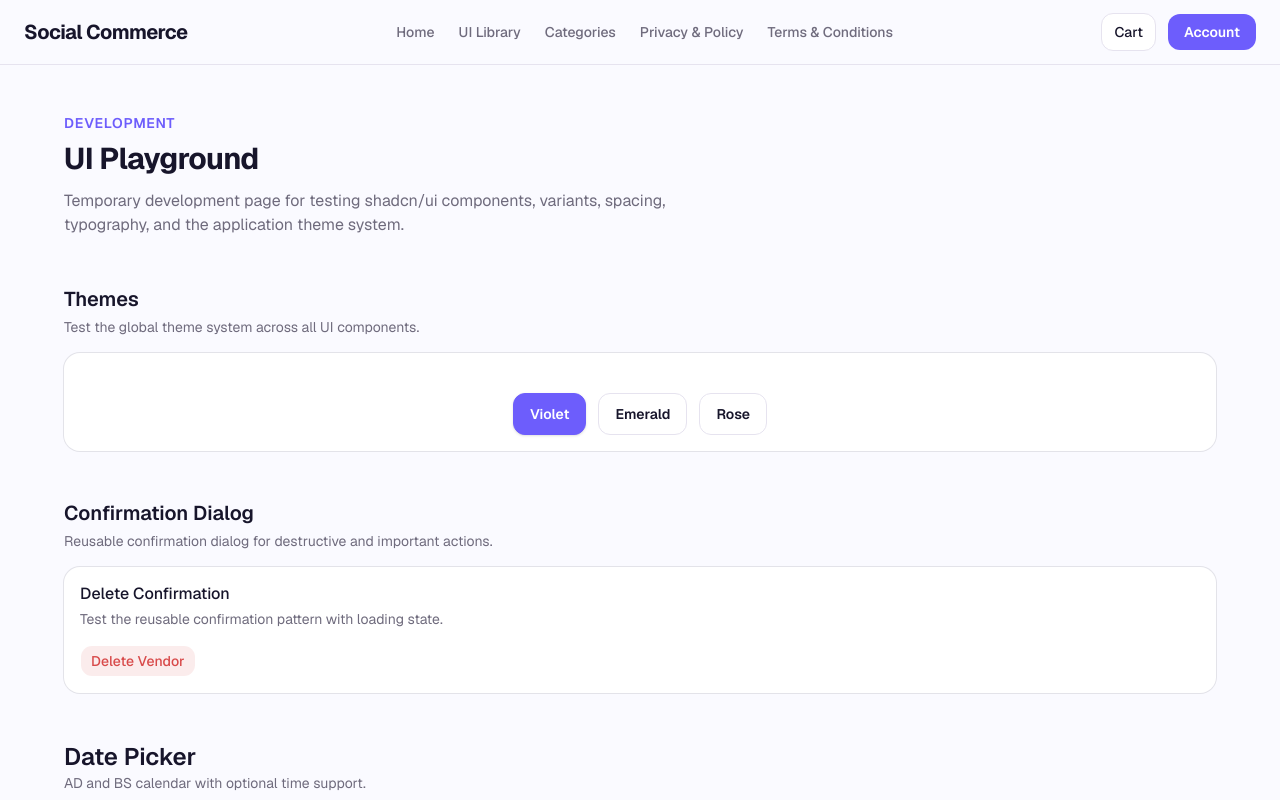
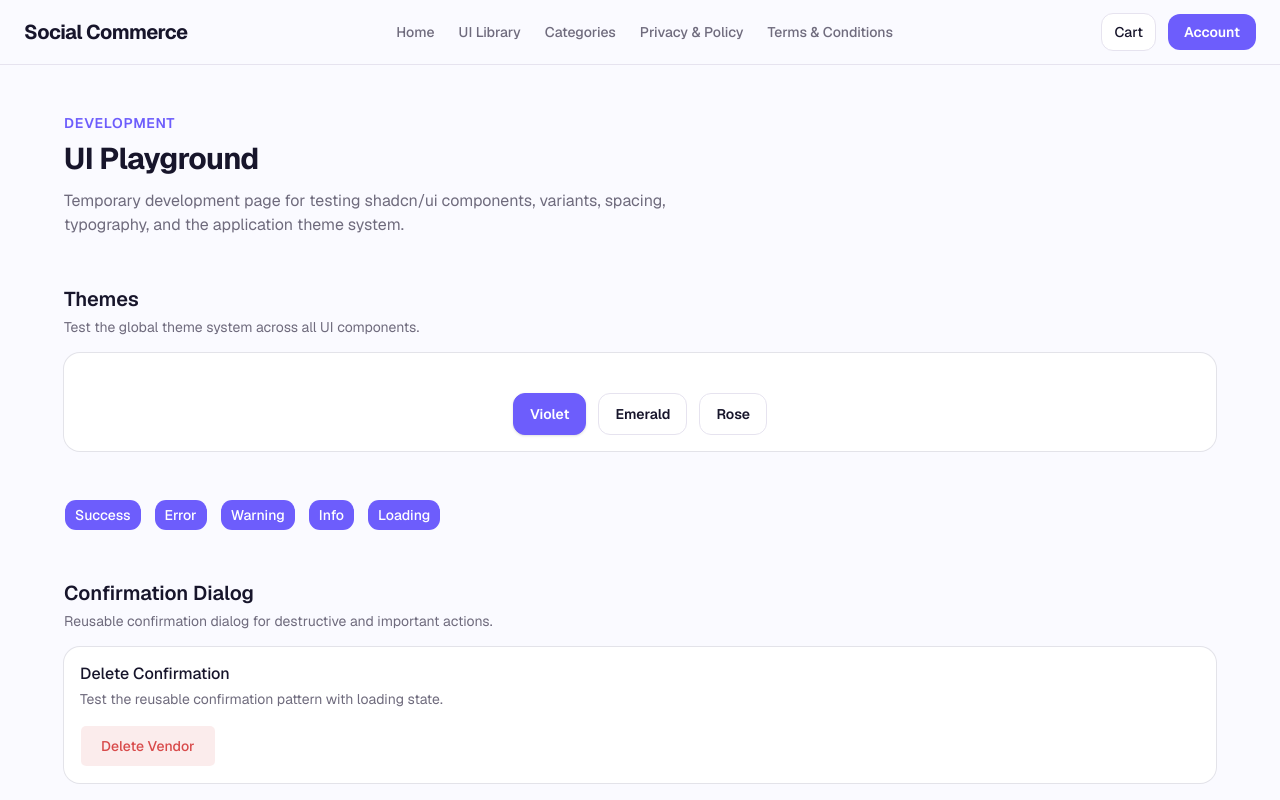
Before and after one commit to pramodlaha08/socio-ecommerce, a Next.js app: page /ui-playground in a window 1280 px wide. Shown: the top 800 px of the page. Built offline with nearby package versions, Linux system fonts and the light colour scheme.

Commit message:
feat(ui-playground): add toast notifications for user feedback and enhance delete button styling

```diff
--- a/src/app/ui-playground/page.tsx
+++ b/src/app/ui-playground/page.tsx
@@ -10,6 +10,7 @@ import { Label } from '@/components/ui/label';
 import { ThemeSwitcher } from '@/components/theme/theme-switcher';
 import { ConfirmDialog } from '@/components/common/confirm-dialog';
 import { useState } from 'react';
+import { toast } from 'sonner';
 
 export default function UIPlaygroundPage() {
   const [deleteDialogOpen, setDeleteDialogOpen] = useState(false);
@@ -58,6 +59,16 @@ export default function UIPlaygroundPage() {
             </CardContent>
           </Card>
         </section>
+        <div className="flex flex-wrap gap-3">
+          <Button onClick={() => toast.success('Product added to cart.')}>Success</Button>
+
+          <Button onClick={() => toast.error('Something went wrong.')}>Error</Button>
+
+          <Button onClick={() => toast.warning('Only a few items are left.')}>Warning</Button>
+
+          <Button onClick={() => toast.info('Your order is being processed.')}>Info</Button>
+          <Button onClick={() => toast.loading('Processing your order...')}>Loading</Button>
+        </div>
         <section className="space-y-4">
           <div>
             <h2 className="text-xl font-semibold">Confirmation Dialog</h2>
@@ -77,7 +88,11 @@ export default function UIPlaygroundPage() {
             </CardHeader>
 
             <CardContent>
-              <Button variant="destructive" onClick={() => setDeleteDialogOpen(true)}>
+              <Button
+                className="rounded-sm p-5"
+                variant="destructive"
+                onClick={() => setDeleteDialogOpen(true)}
+              >
                 Delete Vendor
               </Button>
             </CardContent>
```
